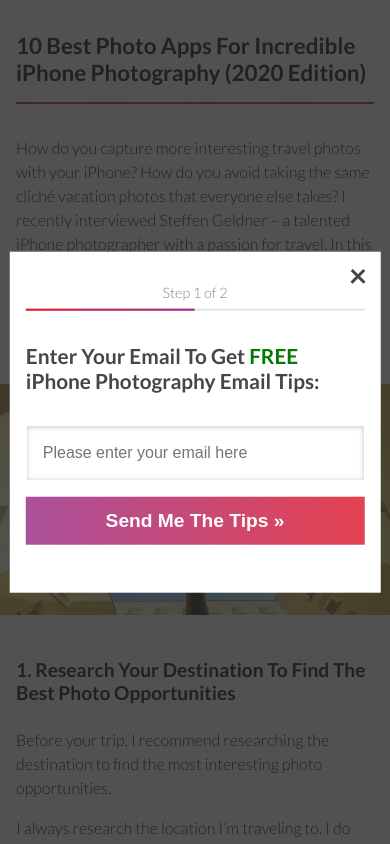
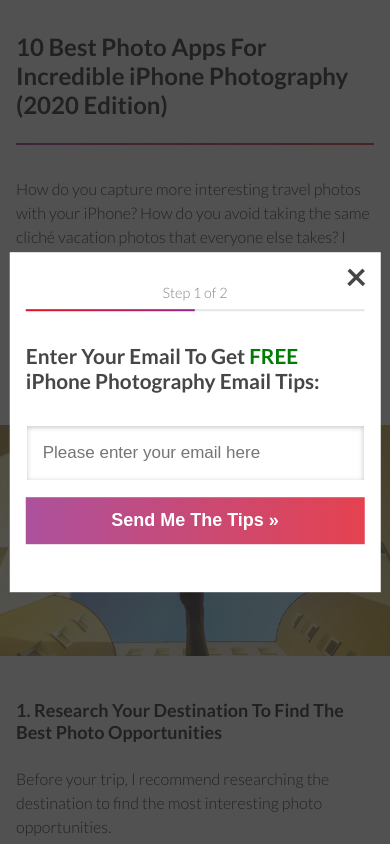
Before and after one commit to Redvanisation/Responsive-article-page, a website built with webpack: page dist/index.html in a window 390 px wide. Shown: the top 844 px of the page. Built offline with nearby package versions, Linux system fonts and the light colour scheme.

Commit message:
Update font sizes and responsivess

```diff
--- a/src/styles/abstracts/_variables.scss
+++ b/src/styles/abstracts/_variables.scss
@@ -21,7 +21,7 @@
 
 
 
-// Gatters
+// Gutters
 
 $margin-1: 1rem;
 $margin-2: 2rem;
--- a/src/styles/base/_typography.scss
+++ b/src/styles/base/_typography.scss
@@ -14,7 +14,7 @@
 
 .title {
   font-weight: bold;
-  font-size: 1.2rem;
+  font-size: 1.125rem;
   margin: 1.5rem auto;
   text-align: left;
 }
@@ -34,7 +34,7 @@
 .btn {
   text-transform: capitalize;
   color: $color-white;
-  font-size: 1rem;
+  font-size: 0.938rem;
   font-weight: bold;
 }
 
@@ -52,7 +52,7 @@
 
     &--close-btn {
       font-weight: bold;
-      font-size: 2rem;
+      font-size: 2.375rem;
     }
 
     &--step {
@@ -60,17 +60,29 @@
       font-size: .9rem;
     }
 
+    &--text {
+      font-size: 1.5rem;
+    }
+
     &--input-label {
-      font-size: .8rem;
+      font-size: .75rem;
     }
 
     &--input {
-      font-size: 1.2rem;
+      font-size: 1rem;
       font-weight: 300;
+
+      &:placeholder-shown {
+        font-size: 1.125rem;
+      }
 
       &:-ms-input-placeholder {
         color: #828282;
       }
+    }
+
+    & .btn {
+      font-size: 1.125rem;
     }
   }
 }
@@ -101,22 +113,27 @@
 
       &--input {
         font-size: 1rem;
+
+        &:placeholder-shown {
+          font-size: 1.063rem;
+        }
       }
     }
   }
 }
 
 @include media(phone) {
-  .btn {
-    font-size: 1.2rem;
+  .big-title {
+    font-size: 1.5rem;
+    margin-bottom: 1.5rem;
   }
 
-  .modal {
-    &__box {
-      &--text {
-        font-size: 1.3rem;
-      }
-    }
+  .title {
+    font-size: 1.125rem;
+  }
+
+  .btn {
+    font-size: 1.25rem;
   }
 }
 
--- a/src/styles/components/_main-container.scss
+++ b/src/styles/components/_main-container.scss
@@ -9,13 +9,14 @@
     width: 50%;
     order: 0;
 
+    &--part {
+      &:last-child {
+        margin-bottom: $margin-4;
+      }
+    }
 
     &--text {
       margin: 1rem auto;
-
-      &:last-child {
-        margin-bottom: 4rem;
-      }
     }
 
     &--img {
@@ -86,9 +87,11 @@
     &__article {
       width: 80%;
 
-      &--text {
+      &--part {
+        margin-bottom: $margin-3;
+
         &:last-child {
-          margin-bottom: 1rem;
+          margin-bottom: 0;
         }
       }
     }
--- a/src/styles/components/_modal.scss
+++ b/src/styles/components/_modal.scss
@@ -10,14 +10,14 @@
   &__box {
     @include absCenter;
     position: relative;
-    width: 40%;
+    max-width: 570px;
     background-color: white;
     padding: 2rem 4rem;
     text-align: center;
 
     &--close-btn {
       position: absolute;
-      top: 3px;
+      top: 0;
       right: 13px;
       cursor: pointer;
     }
```
Also changed, not shown: dist/index.html, dist/main.js.
